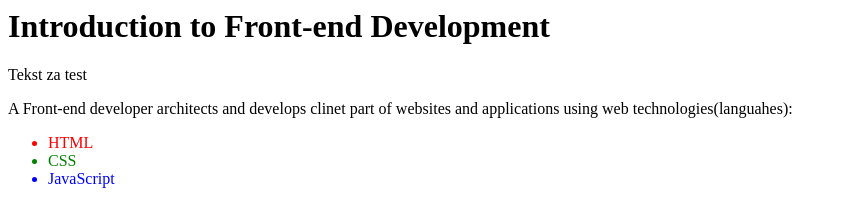
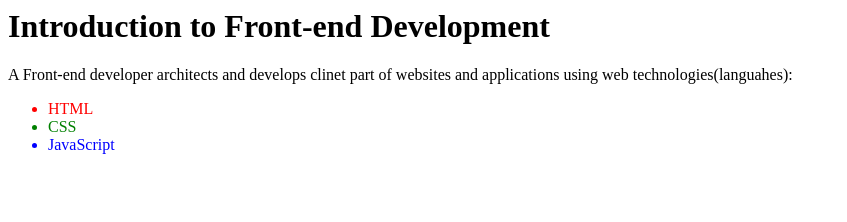
Before and after one commit to videnovnikoleta/test-frontend-development, a plain HTML site: page index.html in a window 1280 px wide. Shown: the whole page, without its empty margins (0-847 px from the left). Drawn offline with Linux system fonts and the light colour scheme.

Commit message:
paragraph removed

```diff
--- a/index.html
+++ b/index.html
@@ -1,5 +1,4 @@
 <h1>Introduction to Front-end Development</h1>
-<p>Tekst za test</p>
 <p>
   A Front-end developer architects and develops clinet part of websites and
   applications using web technologies(languahes):
```
